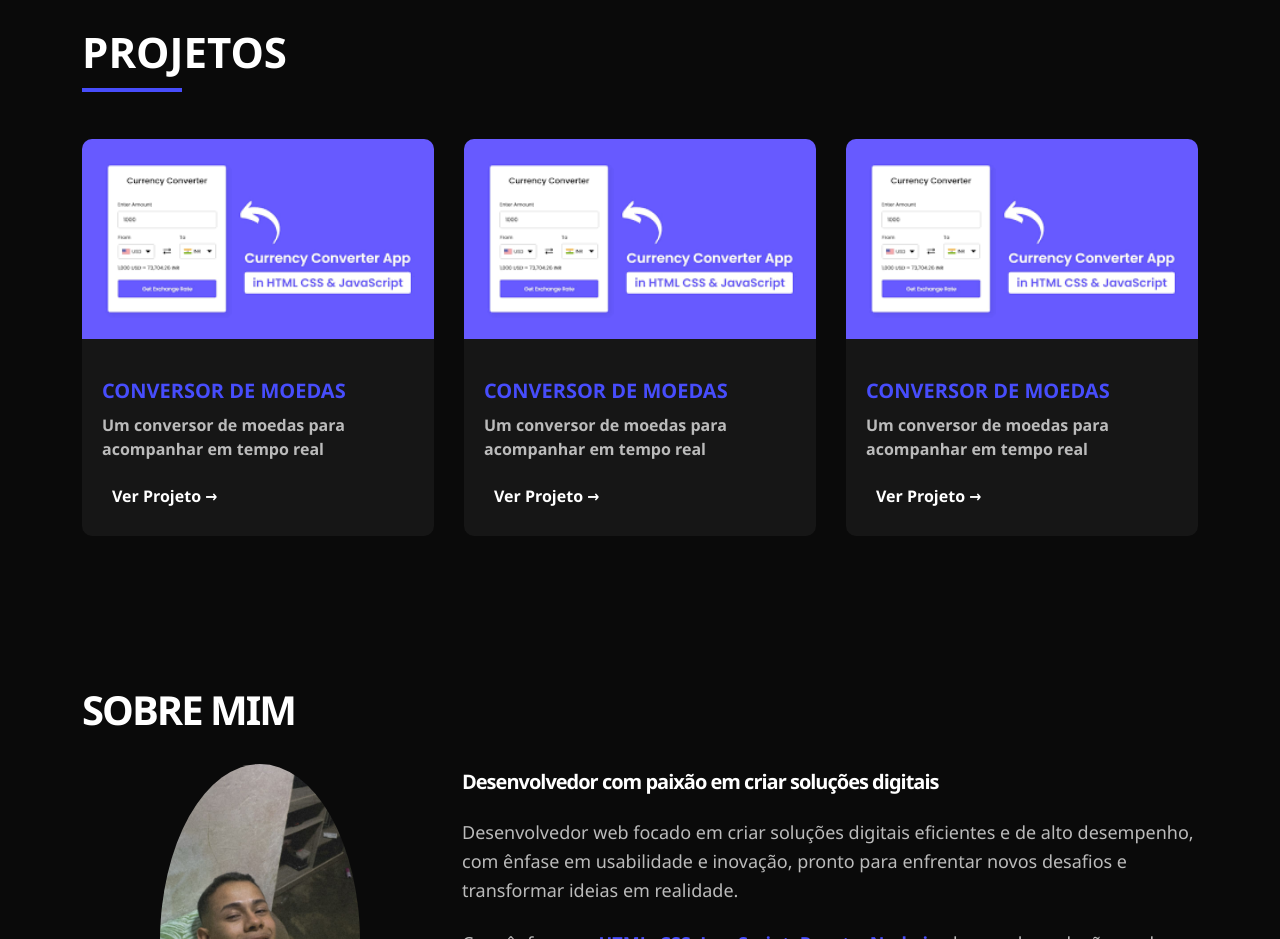
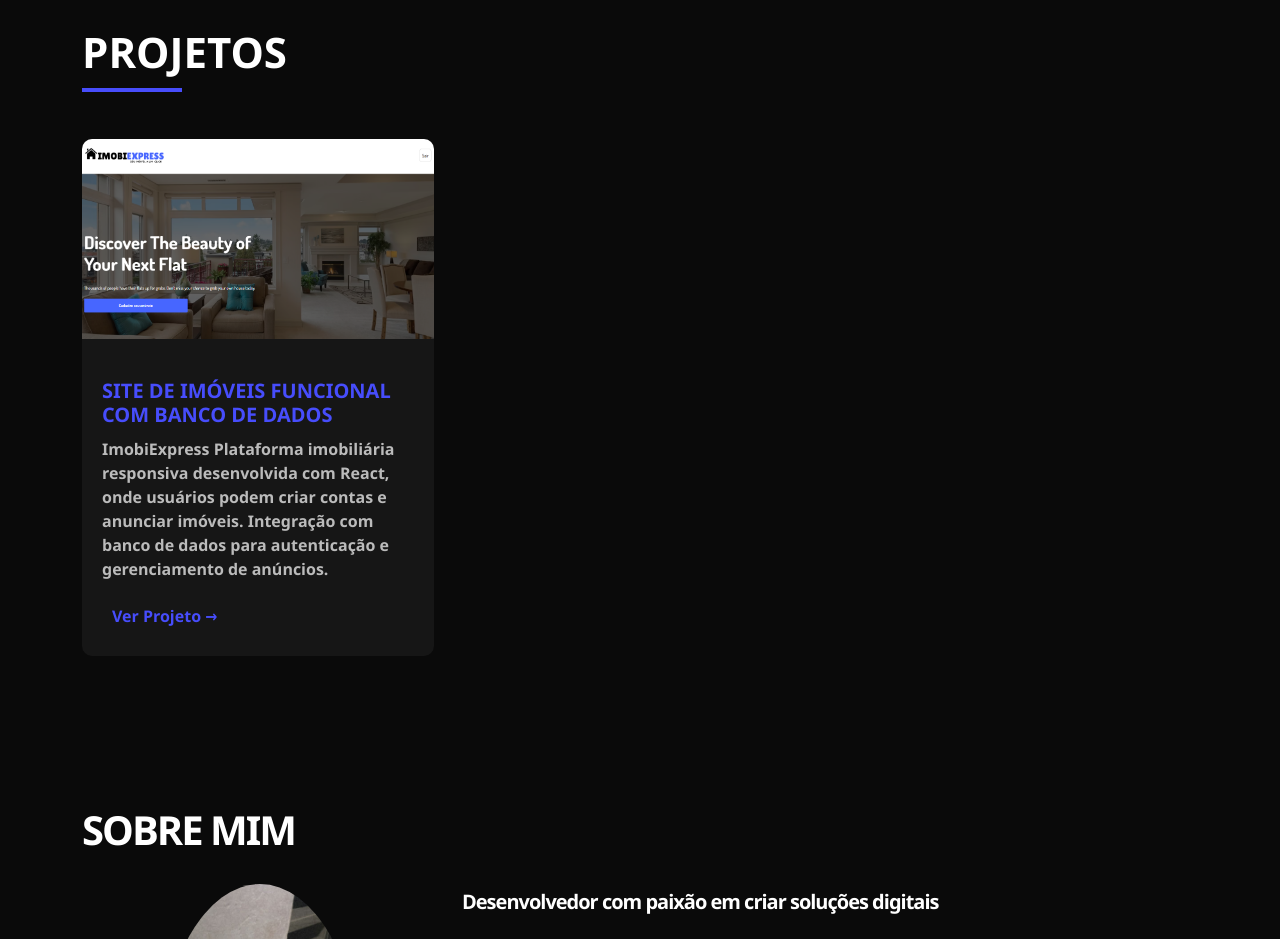
Before and after one commit to Luquinh4449c/Portf-lio-Lucas-Miguel, a plain HTML site: page index.html in a window 1280 px wide. Shown: the part 860-1799 px from the top of the page. Drawn offline with nearby package versions, Linux system fonts and the light colour scheme.

Commit message:
Adicionei meu primeiro projeto ao portfólio

```diff
--- a/index.html
+++ b/index.html
@@ -45,7 +45,8 @@
         <div class="row align-items-center min-vh-80">
             <div class="col-lg-8 col-md-10">
                 <h1>Olá, eu me chamo <span>Lucas Miguel</span>.</h1>
-                <p>Sou um programador Front-End apaixonado por criar interfaces intuitivas e responsivas. Transformo ideias
+                <p>Sou um programador Front-End apaixonado por criar interfaces intuitivas e responsivas. Transformo
+                    ideias
                     em experiências digitais fluidas e funcionais! 🚀</p>
                 <a href="#projetos" class="btn-custom">Ver Projetos</a>
             </div>
@@ -60,34 +61,24 @@
             <div class="grade-projetos">
                 <!-- Projeto 1 -->
                 <div class="card-projetos">
-                    <img class="img-projetos" src="./uploads/download.png" alt="imagem-projetos">
+                    <img class="img-projetos" src="./uploads/Captura de tela 2025-04-11 184046.png"
+                        alt="imagem-projetos">
                     <div class="info-projeto">
-                        <h3>Conversor de Moedas</h3>
-                        <p>Um conversor de moedas para acompanhar em tempo real</p>
-                        <a>Ver Projeto →</a>
+                        <h3>Site de imóveis funcional com banco de dados</h3>
+                        <p>
+                            ImobiExpress
+                            Plataforma imobiliária responsiva desenvolvida com React, onde usuários podem criar contas e
+                            anunciar imóveis. Integração com banco de dados para autenticação e gerenciamento de
+                            anúncios.
+                        </p>
+
+                        <a href="https://imobi-exspress-res.vercel.app/">Ver Projeto →</a>
                     </div>
                 </div>
 
-                <!-- Projeto 2 -->
-                <div class="card-projetos">
-                    <img class="img-projetos" src="./uploads/download.png" alt="imagem-projetos">
-                    <div class="info-projeto">
-                        <h3>Conversor de Moedas</h3>
-                        <p>Um conversor de moedas para acompanhar em tempo real</p>
-                        <a>Ver Projeto →</a>
-                    </div>
-                </div>
 
-                <!-- Projeto 3 -->
-                <div class="card-projetos">
-                    <img class="img-projetos" src="./uploads/download.png" alt="imagem-projetos">
-                    <div class="info-projeto">
-                        <h3>Conversor de Moedas</h3>
-                        <p>Um conversor de moedas para acompanhar em tempo real</p>
-                        <a>Ver Projeto →</a>
-                    </div>
-                </div>
             </div>
+        </div>
         </div>
     </section>
 
@@ -103,11 +94,13 @@
                 <div class="col-md-8 descricao">
                     <h1>Desenvolvedor com paixão em criar soluções digitais</h1>
                     <p>
-                        Desenvolvedor web focado em criar soluções digitais eficientes e de alto desempenho, com ênfase em
+                        Desenvolvedor web focado em criar soluções digitais eficientes e de alto desempenho, com ênfase
+                        em
                         usabilidade e inovação, pronto para enfrentar novos desafios e transformar ideias em realidade.
                     </p>
                     <span>
-                        Com ênfase em <strong>HTML</strong>, <strong>CSS</strong>, <strong>JavaScript</strong>, <strong>React</strong> e <strong>Node.js</strong>, desenvolvo soluções web elegantes e de
+                        Com ênfase em <strong>HTML</strong>, <strong>CSS</strong>, <strong>JavaScript</strong>,
+                        <strong>React</strong> e <strong>Node.js</strong>, desenvolvo soluções web elegantes e de
                         alto desempenho, sempre focando na experiência do usuário e na inovação. Cada projeto é uma
                         oportunidade de transformar ideias em realidade com qualidade e eficiência
                     </span>
--- a/style.css
+++ b/style.css
@@ -113,6 +113,10 @@ header {
     display: grid;
     grid-template-columns: repeat(auto-fill, minmax(300px, 1fr));
     gap: 30px;
+
+    & a {
+        text-decoration: none;
+    }
 }
 
 .card-projetos {
```
Also changed, not shown: uploads/Captura de tela 2025-04-11 184046.png (added).
